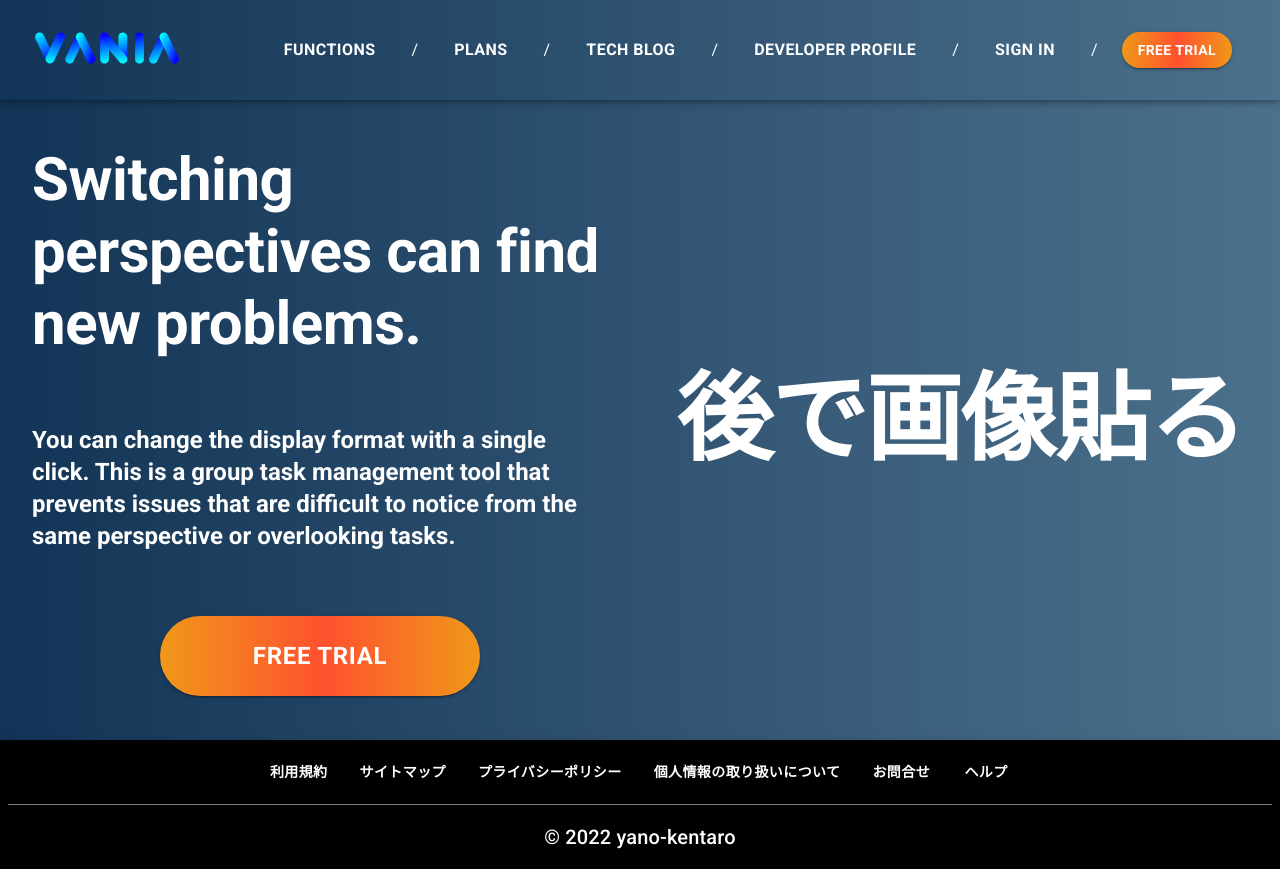
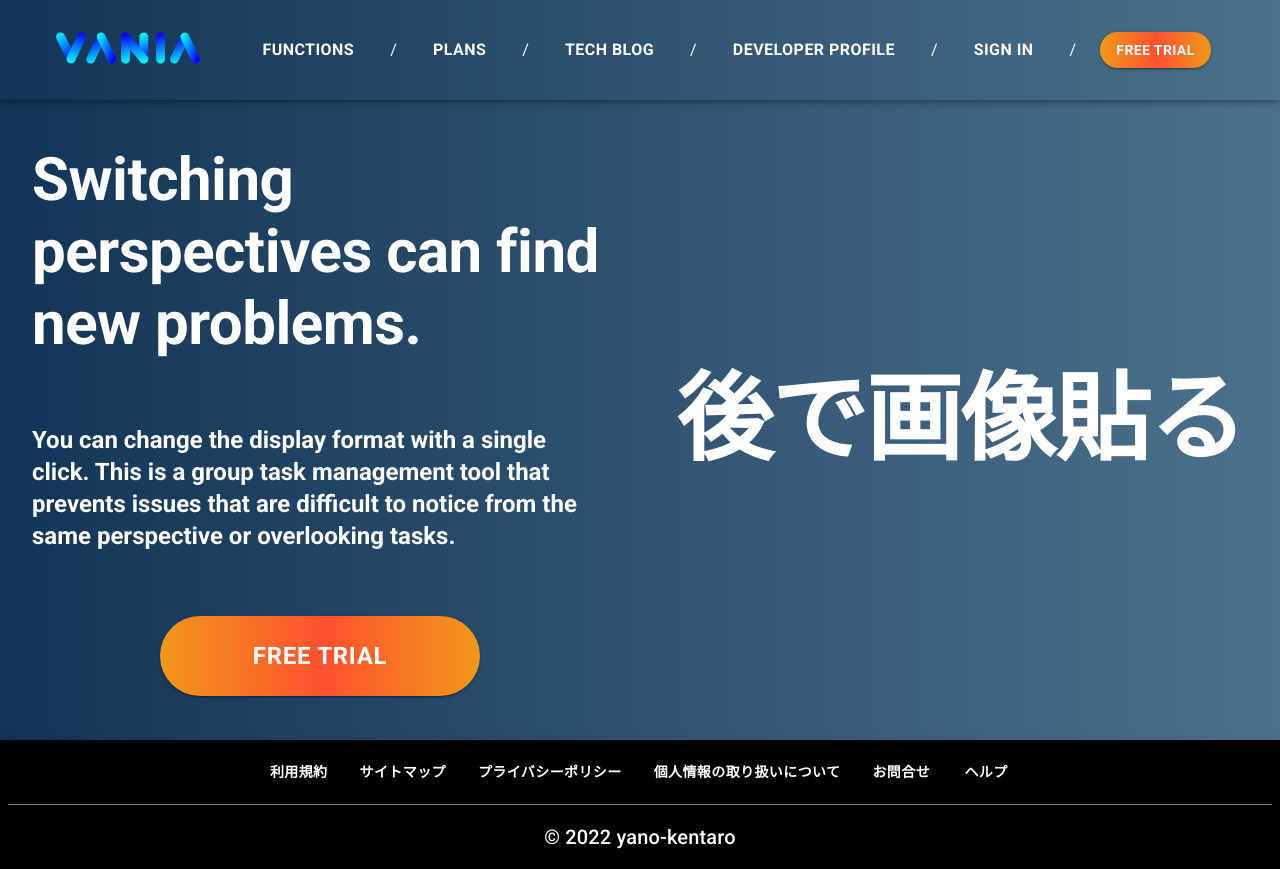
Before and after one commit to yano-kentaro/vania, a React (Vite) app in the folder client/: page / in a window 1280 px wide. Built offline with nearby package versions, Linux system fonts and the light colour scheme.

Commit message:
style変更

```diff
--- a/client/src/common.css
+++ b/client/src/common.css
@@ -12,13 +12,12 @@ code {
     monospace;
 }
 
-/*=========================================
+/* =========================================
 
-  Tailwind CSS 準拠クラス
+  Tailwind CSS 準拠クラス(一部記号は代用して定義)
   https://nerdcave.com/tailwind-cheat-sheet
 
-=========================================*/
-
+========================================= */
 /* Flexbox */
 .flex {
   display: flex;
@@ -34,3 +33,14 @@ code {
 .items-center {
   align-items: center;
 }
+
+/* Sizing */
+.h-full {
+  height: 100%;
+}
+.w-11-12 {
+  width: 91.666667%;
+}
+.w-full {
+  width: 100%;
+}
--- a/client/src/components/layouts/landing/Header.tsx
+++ b/client/src/components/layouts/landing/Header.tsx
@@ -98,8 +98,8 @@ function Header() {
     <MUI.Box className="Header">
       {/* PC版 */}
       <AppBar position="fixed" className="flex justify-center items-center">
-        <MUI.Box height={"100%"} width={"95%"} className="flex justify-center">
-          <MUI.Toolbar disableGutters sx={{width: "100%"}} className="flex justify-between">
+        <MUI.Box className="flex justify-center h-full w-11-12">
+          <MUI.Toolbar disableGutters className="flex justify-between w-full">
             <MUI.Link href='#'>
               <img src={logo} height="50" alt="VANIA" />
             </MUI.Link>
```
